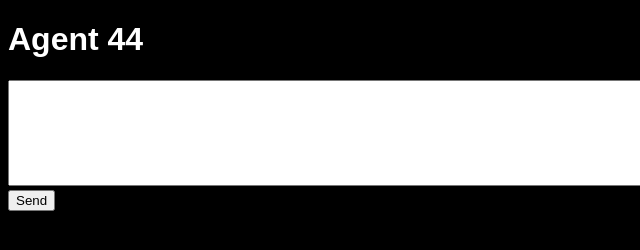
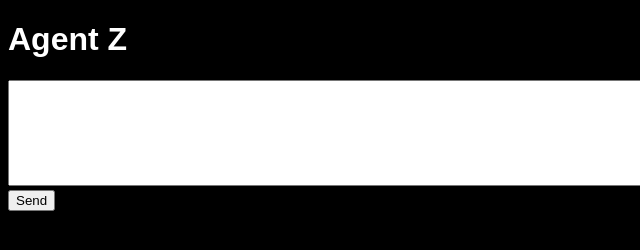
Before and after one commit to johnblick187-a11y/Fuckyou, a website: page public/index.html in a window 1280 px wide. Shown: the full height of the page, 0-640 px from the left. Drawn offline with Linux system fonts and the light colour scheme.

Commit message:
Change header from 'Agent 44' to 'Agent Z'

```diff
--- a/public/index.html
+++ b/public/index.html
@@ -1,7 +1,7 @@
 <!DOCTYPE html>
 <html>
 <body style="background:black;color:white;font-family:sans-serif;">
-<h1>Agent 44</h1>
+<h1>Agent Z</h1>
 
 <textarea id="msg" style="width:100%;height:100px;"></textarea>
 <button onclick="send()">Send</button>
```
